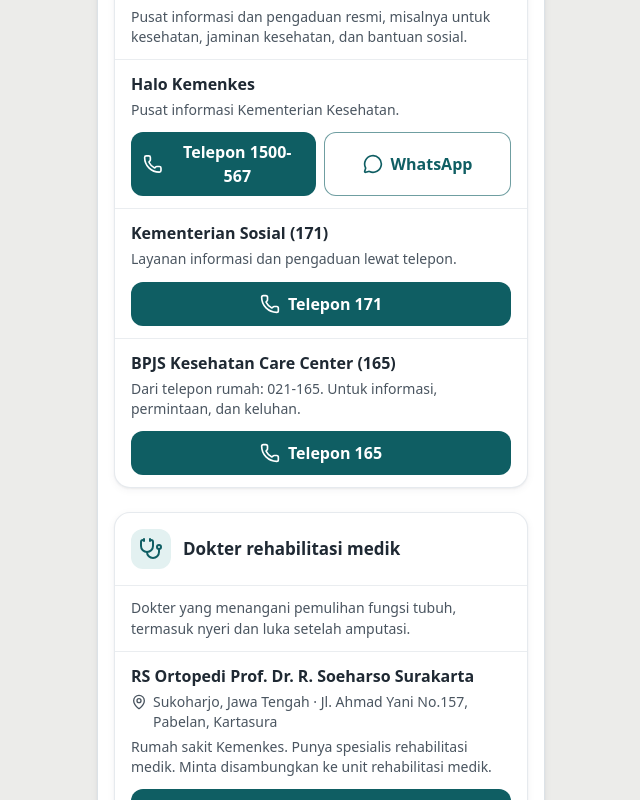
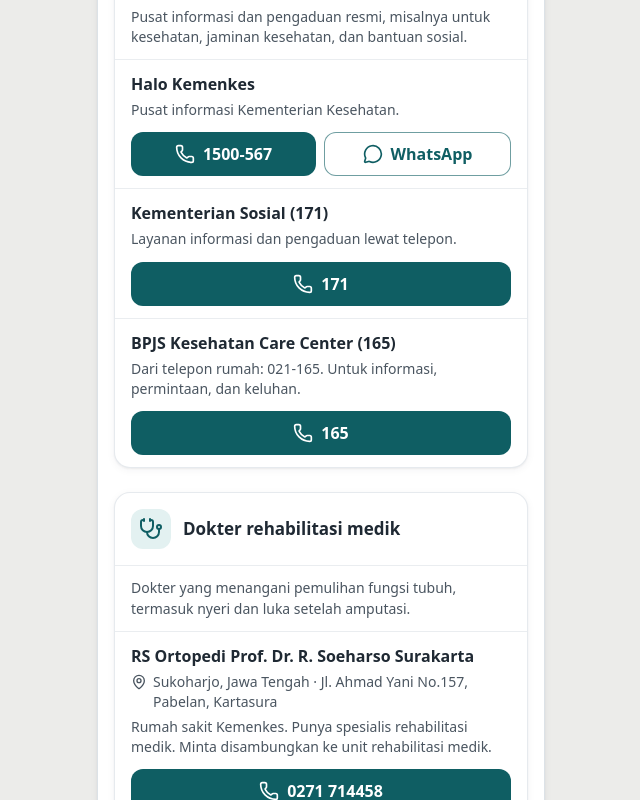
Before and after one commit to titohanafi/transisidnr, a React (Vite) app: page /#/kontak in a window 1280 px wide. Shown: the part 920-1720 px from the top of the page, without its empty margins (319-959 px from the left). Built offline with nearby package versions, Linux system fonts and the light colour scheme.

Commit message:
Dukungan: tombol telepon hanya menampilkan nomor
Co-Authored-By: Claude Sonnet 5.5 <noreply@anthropic.com>

```diff
--- a/src/screens/Kontak.tsx
+++ b/src/screens/Kontak.tsx
@@ -53,7 +53,8 @@ function Aksi({ entri }: { entri: EntriKontak }) {
       {entri.telepon && (
         <a href={urlTelepon(entri.telepon)} className={tombolTelepon}>
           <Phone className="h-5 w-5" strokeWidth={2} aria-hidden="true" focusable="false" />
-          {t.telepon} {entri.telepon}
+          <span className="sr-only">{t.telepon} </span>
+          {entri.telepon}
           <span className="sr-only">: {entri.nama}</span>
         </a>
       )}
```
